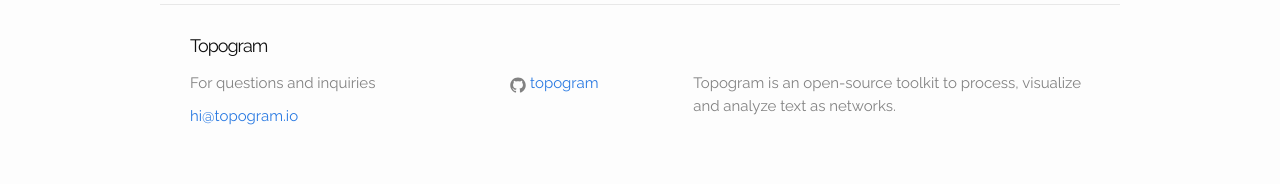
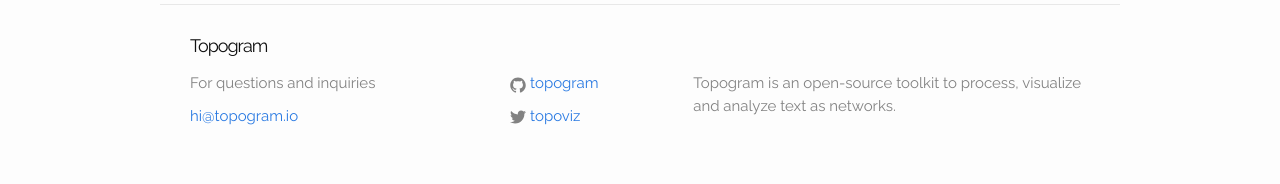
Before and after one commit to topogram/topogram.github.io, a Jekyll site: the page built from index.html, in a window 1280 px wide. Shown: the part 1902-2086 px from the top of the page. Built offline with Jekyll 4.4.1, drawn with Linux system fonts in a browser that asks for light colours.

Commit message:
add twitter account @topogram

```diff
--- a/_config.yml
+++ b/_config.yml
@@ -11,7 +11,7 @@ email: hi@topogram.io
 description: Topogram is an open-source toolkit to process, visualize and analyze text as networks.
 baseurl: "" # the subpath of your site, e.g. /blog
 url: "http://topogram.io" # the base hostname & protocol for your site
-twitter_username:
+twitter_username: topoviz
 github_username:  topogram
 
 # Build settings
```
